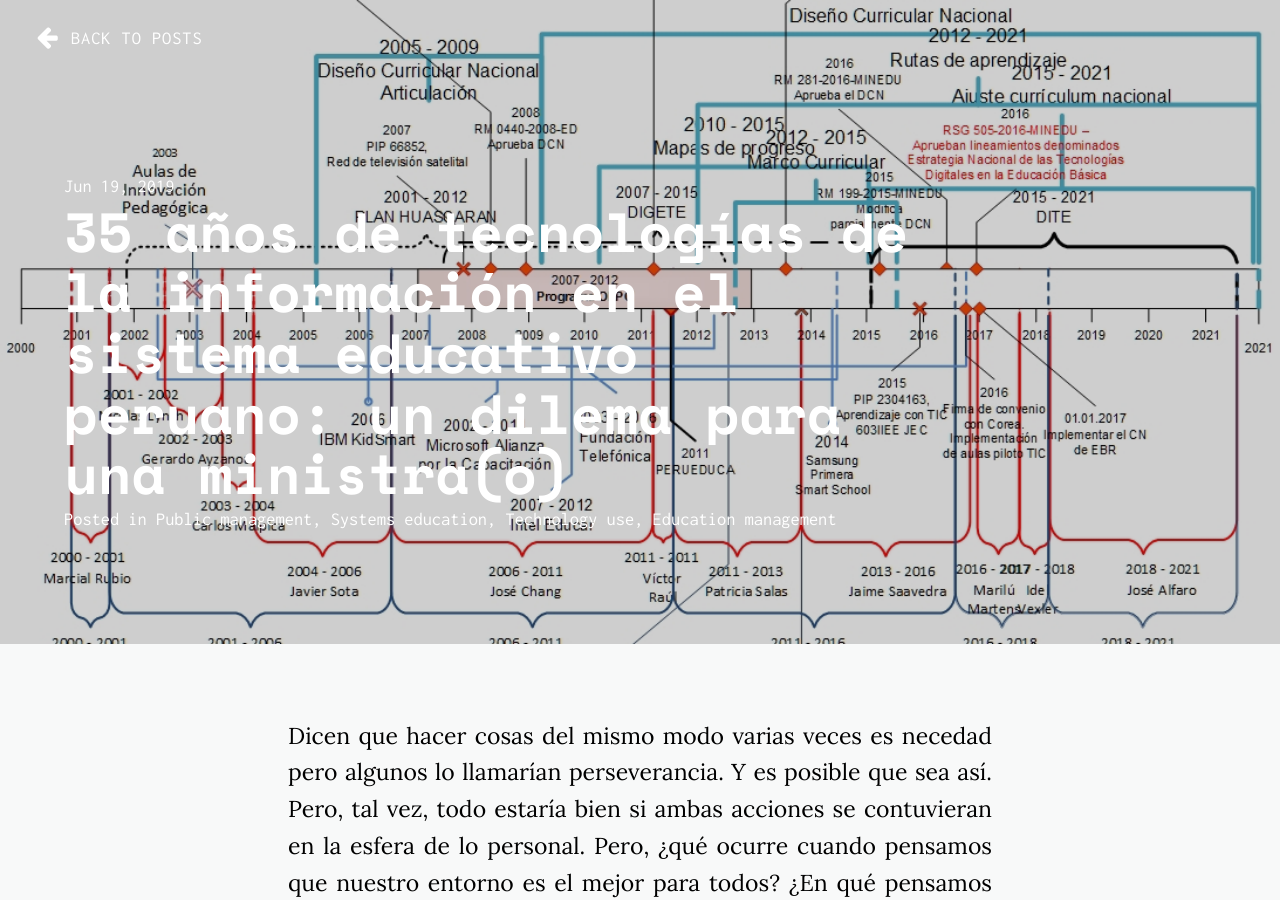
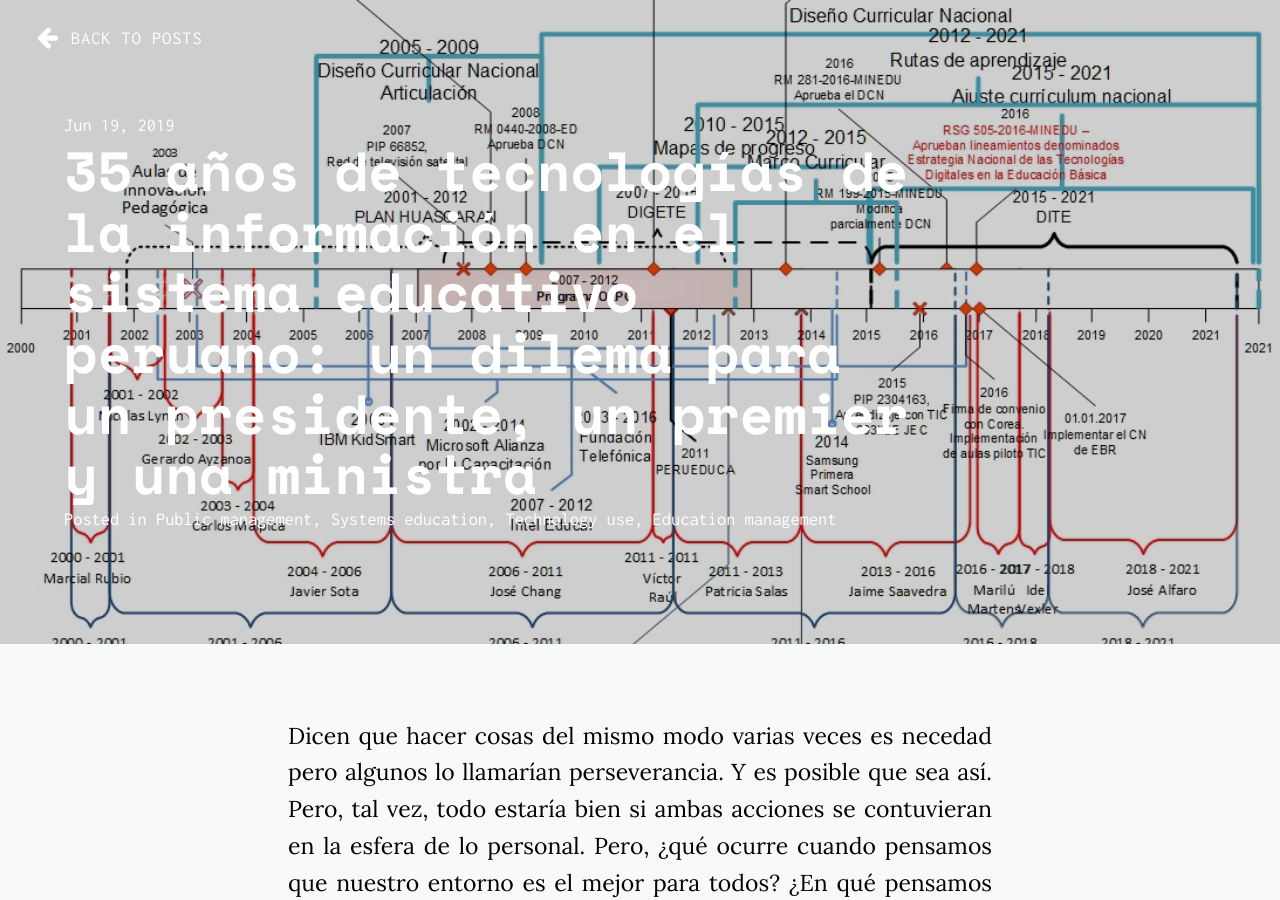
Before and after one commit to manuelvarzen/manuelvarzen.github.io, a Jekyll site: the page built from _posts/2019-06-19-35-años-de-ti-en-edu-peru.md, in a window 1280 px wide and 900 px high. Built offline with Jekyll 4.4.1, drawn with Linux system fonts in a browser that asks for light colours; nearby versions of some CDN libraries.

Commit message:
Update 2019-06-19-35-años-de-ti-en-edu-peru.md

```diff
--- a/_posts/2019-06-19-35-años-de-ti-en-edu-peru.md
+++ b/_posts/2019-06-19-35-años-de-ti-en-edu-peru.md
@@ -1,6 +1,6 @@
 ---
 layout: post
-title: "35 años de tecnologías de la información en el sistema educativo peruano: un dilema para una ministra(o)"
+title: "35 años de tecnologías de la información en el sistema educativo peruano: un dilema para un presidente, un premier y una ministra"
 date: 2019-06-19
 summary: Una revisión de los supuestos de la filosofía de la tecnología es requerida para resolver la relación tecnología aprendizaje.
 description: Un análisis del periodo comprendido entre 1980 a la fecha permite comprender los supuestos filosóficos que orientaron aquellas decisiones
```
